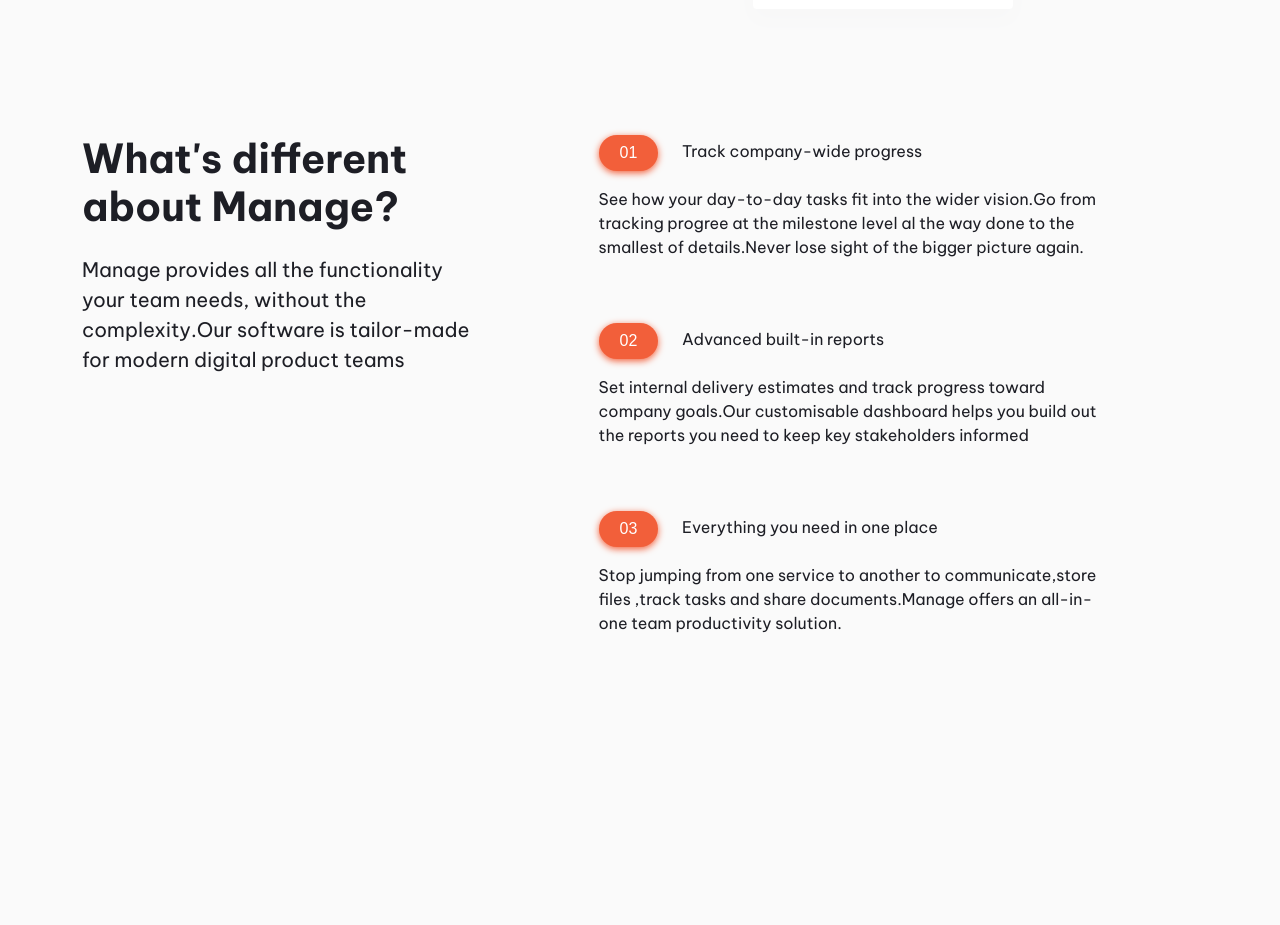
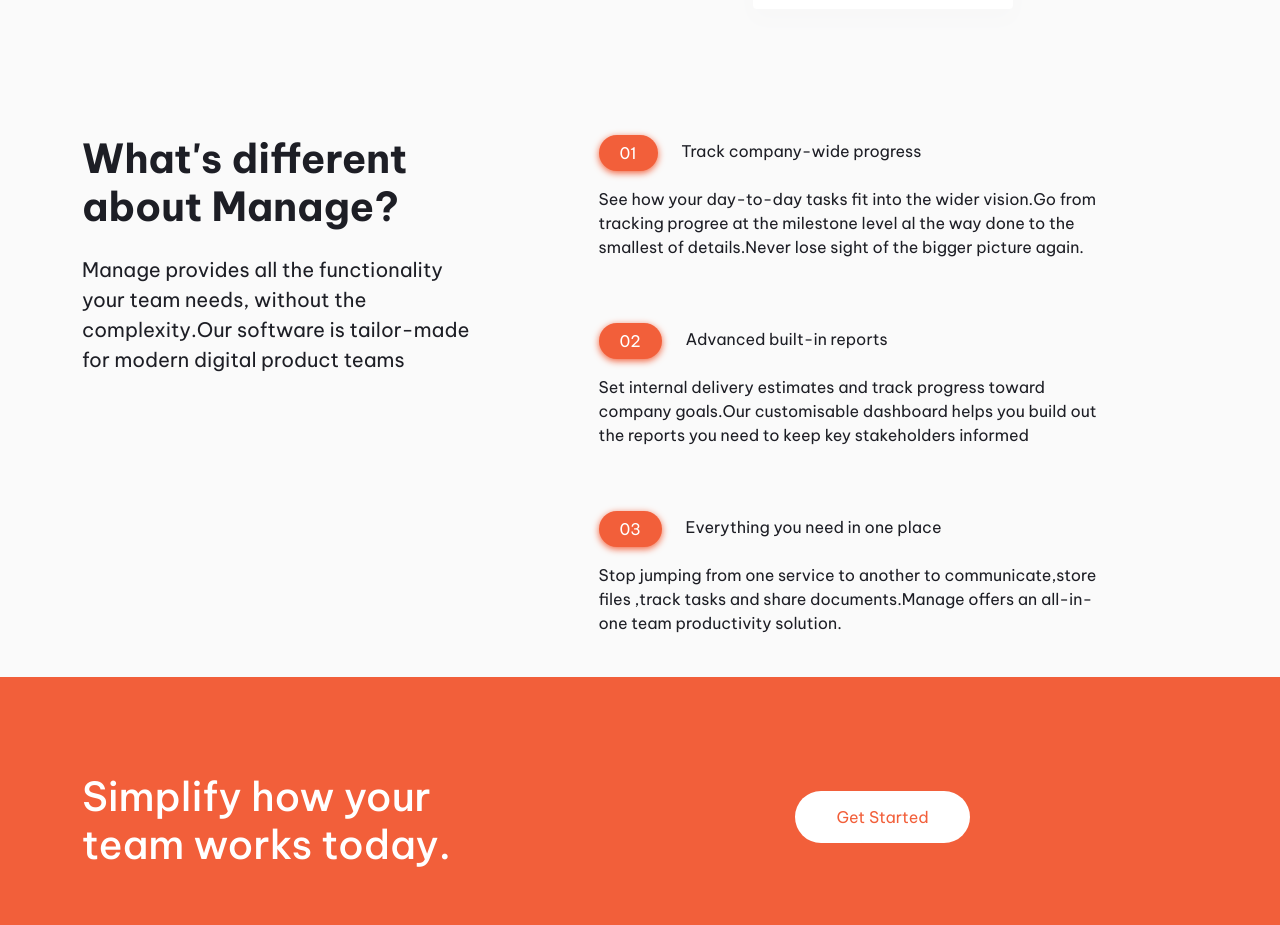
Before and after one commit to NehaAnand28/dcs-frontend-task, a plain HTML site: page index.html in a window 1280 px wide. Shown: the part 660-1585 px from the top of the page. Before the commit the page ends 1359 px from the top, so only its background shows below. Drawn offline with nearby package versions, Linux system fonts and the light colour scheme.

Commit message:
added simplify cta

```diff
--- a/css/styles.css
+++ b/css/styles.css
@@ -151,7 +151,7 @@
   -webkit-box-shadow: 0px 2px 7px hsl(12, 88%, 59%);
   -moz-box-shadow: 0px 2px 7px hsl(12, 88%, 59%);
   box-shadow: 0px 2px 7px hsl(12, 88%, 59%);
-  font-family: Arial;
+  font-family: "Be Vietnam Pro", sans-serif;
   color: #ffffff;
   font-size: 16px;
   background: hsl(12, 88%, 59%);
@@ -262,4 +262,32 @@
   }
 }
 
-/*Testimonials Section */
+/*Simplify section*/
+.simplify{
+  background:var(--primary-red);
+  margin-top:2%;
+}
+.simplify-text{
+  font-size:16px;
+  color:#fff;
+
+}
+.btn-simplify {
+  -webkit-box-shadow: none;
+  -moz-box-shadow: none;
+  box-shadow: none;
+  background: #ffffff;
+  color: hsl(12, 88%, 59%);
+}
+
+.btn-simplify:hover {
+  background: hsl(12, 88%, 68%);
+  text-decoration: none;
+}
+
+@media(max-width:767px){
+  .simplify-text{
+    padding: 0 21%;
+    text-align: center;
+  }
+}
--- a/index.html
+++ b/index.html
@@ -103,7 +103,18 @@
         </div>
     </section>
 
-
+    <section class="simplify">
+        <div class="container">
+            <div class="row d-flex flex-row g-5 py-5">
+                <div class="col-lg-5 simplify-text d-flex justify-content-center">
+                    <h1>Simplify how your team works today.</h1>
+                </div>
+                <div class="col-lg-7 d-flex justify-content-center align-items-center">
+                    <p class="btn btn-simplify ">Get Started</p>
+                </div>
+            </div>
+        </div>
+    </section>
 
 
     <script src="js/index.js"></script>
```
